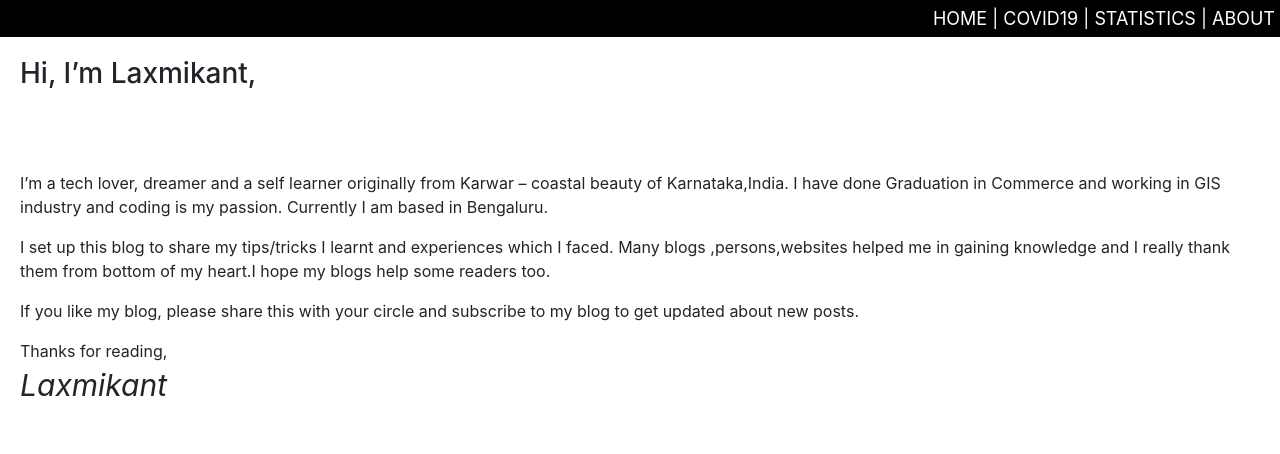
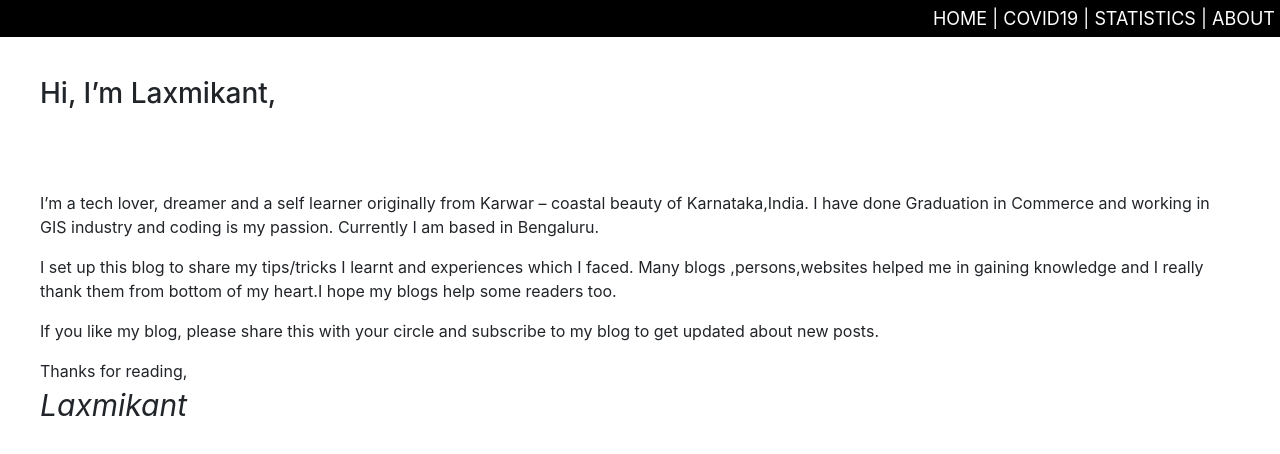
Before and after one commit to LaxmikantRaikar/covid_web, a plain HTML site: page about.html in a window 1280 px wide. Drawn offline with Linux system fonts and the light colour scheme.

Commit message:
Update about.html

```diff
--- a/about.html
+++ b/about.html
@@ -14,7 +14,7 @@
         <a href="statistics.html">STATISTICS |</a>
         <a href="about.html"> ABOUT</a>
     </div>
-<div style="padding:20px">
+<div style="padding:20px;margin:20px;">
 
 <h3>Hi, I’m Laxmikant,</h3>
 
```
